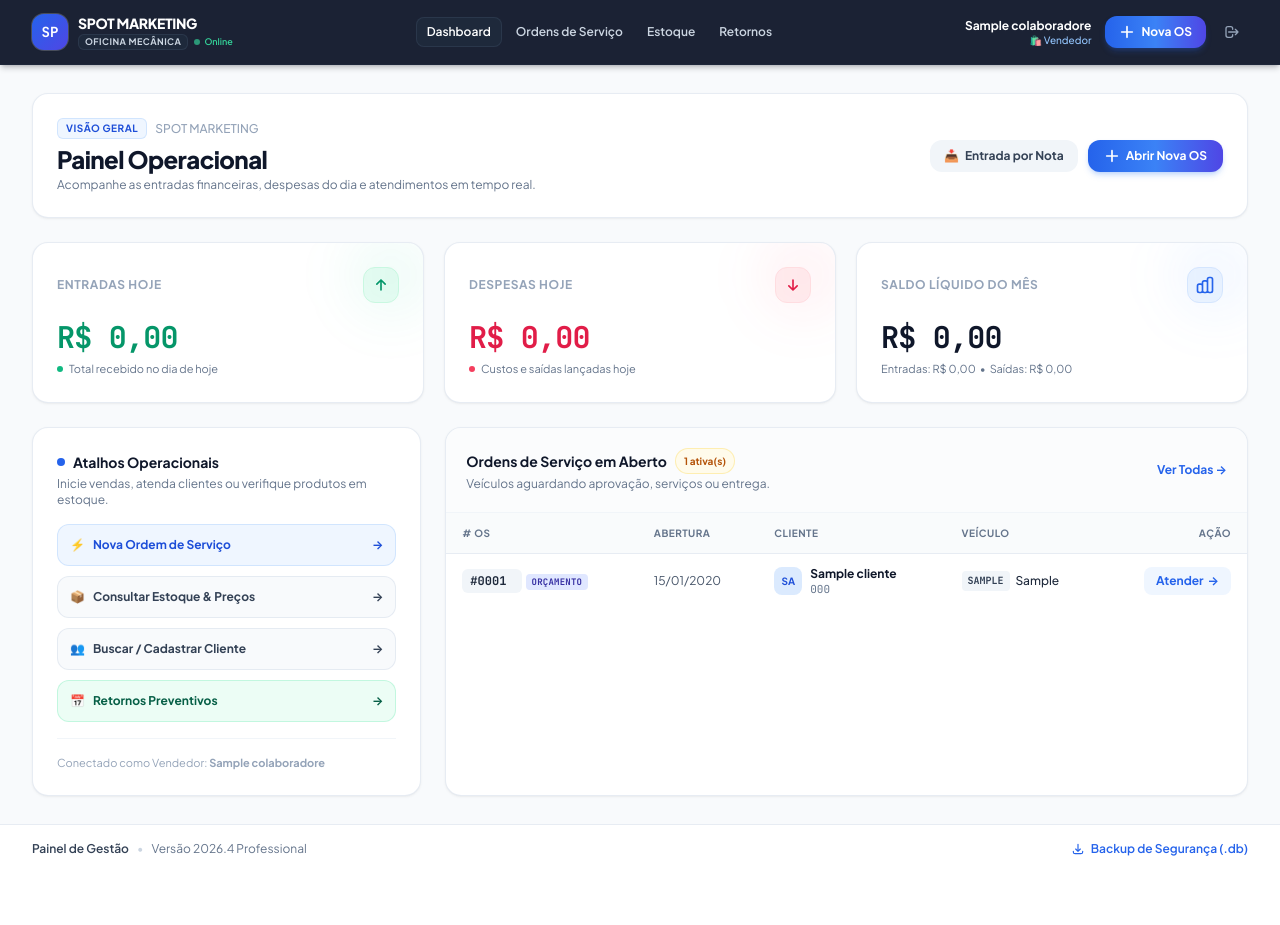
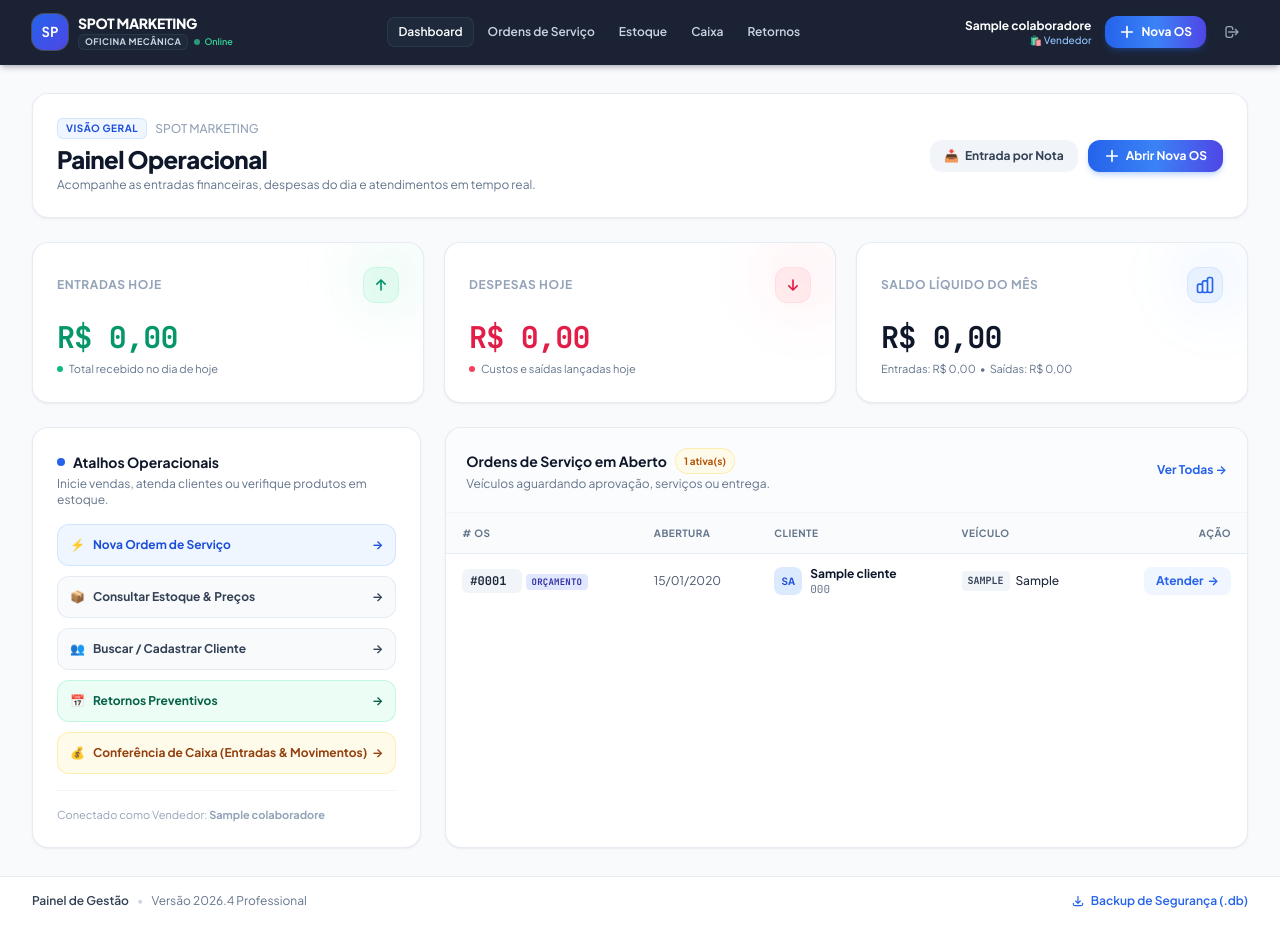
Before and after one commit to nandocozac/painel-gestao, a Flask app: page /dashboard in a window 1280 px wide. Before the commit the page ends 856 px from the top, so only its background shows below. Run offline with Flask 3, Linux system fonts and the light colour scheme; the visitor is signed in with stand-in values (Sample User, id 1); tables that the repository leaves empty hold one stand-in row (values such as "Sample post"); some libraries are stand-ins or nearby versions.

Commit message:
feat: liberar aba Caixa para usuarios vendedores em modo somente leitura para conferencia de valores

```diff
--- a/app.py
+++ b/app.py
@@ -2904,7 +2904,6 @@ def editar_cliente(cliente_id):
 
 @app.route('/financeiro')
 @login_required
-@empresa_admin_required
 def relatorio_financeiro():
     hoje = date.today()
     dia_str = request.args.get('dia', '').strip()
@@ -2957,7 +2956,6 @@ def relatorio_financeiro():
 
 @app.route('/financeiro/exportar')
 @login_required
-@empresa_admin_required
 def exportar_financeiro():
     hoje = date.today()
     dia_str = request.args.get('dia', '').strip()
--- a/templates/base.html
+++ b/templates/base.html
@@ -143,12 +143,10 @@
                     </a>
                     {% endif %}
 
-                    {% if is_admin_empresa %}
                     <a href="{{ url_for('relatorio_financeiro') }}"
                         class="px-2.5 py-1.5 rounded-lg transition-all {% if request.endpoint == 'relatorio_financeiro' %}bg-slate-800 text-white shadow-xs border border-slate-700/60{% else %}text-slate-300 hover:text-white hover:bg-slate-800/60{% endif %}">
                         Caixa
                     </a>
-                    {% endif %}
 
                     {% if is_admin_empresa %}
                     <a href="{{ url_for('relatorio_comissoes') }}"
@@ -242,9 +240,7 @@
             {% if is_admin_empresa %}
             <a href="{{ url_for('lista_clientes') }}" class="px-2.5 py-1 rounded-lg whitespace-nowrap text-slate-300 hover:text-white">Clientes</a>
             {% endif %}
-            {% if is_admin_empresa %}
             <a href="{{ url_for('relatorio_financeiro') }}" class="px-2.5 py-1 rounded-lg whitespace-nowrap text-slate-300 hover:text-white">Caixa</a>
-            {% endif %}
             {% if is_admin_empresa %}
             <a href="{{ url_for('relatorio_comissoes') }}" class="px-2.5 py-1 rounded-lg whitespace-nowrap text-slate-300 hover:text-white">Comissões</a>
             <a href="{{ url_for('lista_colaboradores') }}" class="px-2.5 py-1 rounded-lg whitespace-nowrap text-slate-300 hover:text-white">Equipe</a>
--- a/templates/dashboard.html
+++ b/templates/dashboard.html
@@ -209,6 +209,15 @@
                         </span>
                         <span>&rarr;</span>
                     </a>
+
+                    <a href="{{ url_for('relatorio_financeiro') }}"
+                        class="w-full p-3 rounded-xl bg-amber-50 hover:bg-amber-100/80 border border-amber-200/60 text-amber-800 font-bold text-xs transition flex items-center justify-between">
+                        <span class="flex items-center gap-2">
+                            <span>💰</span>
+                            <span>Conferência de Caixa (Entradas & Movimentos)</span>
+                        </span>
+                        <span>&rarr;</span>
+                    </a>
                 </div>
             </div>
 
--- a/templates/financeiro.html
+++ b/templates/financeiro.html
@@ -9,6 +9,11 @@
         <div>
             <div class="flex items-center gap-2 flex-wrap">
                 <h1 class="text-xl font-bold text-slate-800">Extrato & Faturação</h1>
+                {% if not is_admin_empresa %}
+                <span class="inline-flex items-center gap-1 px-2.5 py-0.5 rounded-full text-[11px] font-semibold bg-amber-50 text-amber-700 border border-amber-200">
+                    👁️ Somente Leitura (Conferência)
+                </span>
+                {% endif %}
                 {% if dia_atual %}
                 <span class="inline-flex items-center px-2.5 py-0.5 rounded-full text-[11px] font-bold bg-blue-100 text-blue-800 border border-blue-200">
                     Dia {{ "%02d"|format(dia_atual) }}/{{ "%02d"|format(mes_atual) }}/{{ ano_atual }}
```
